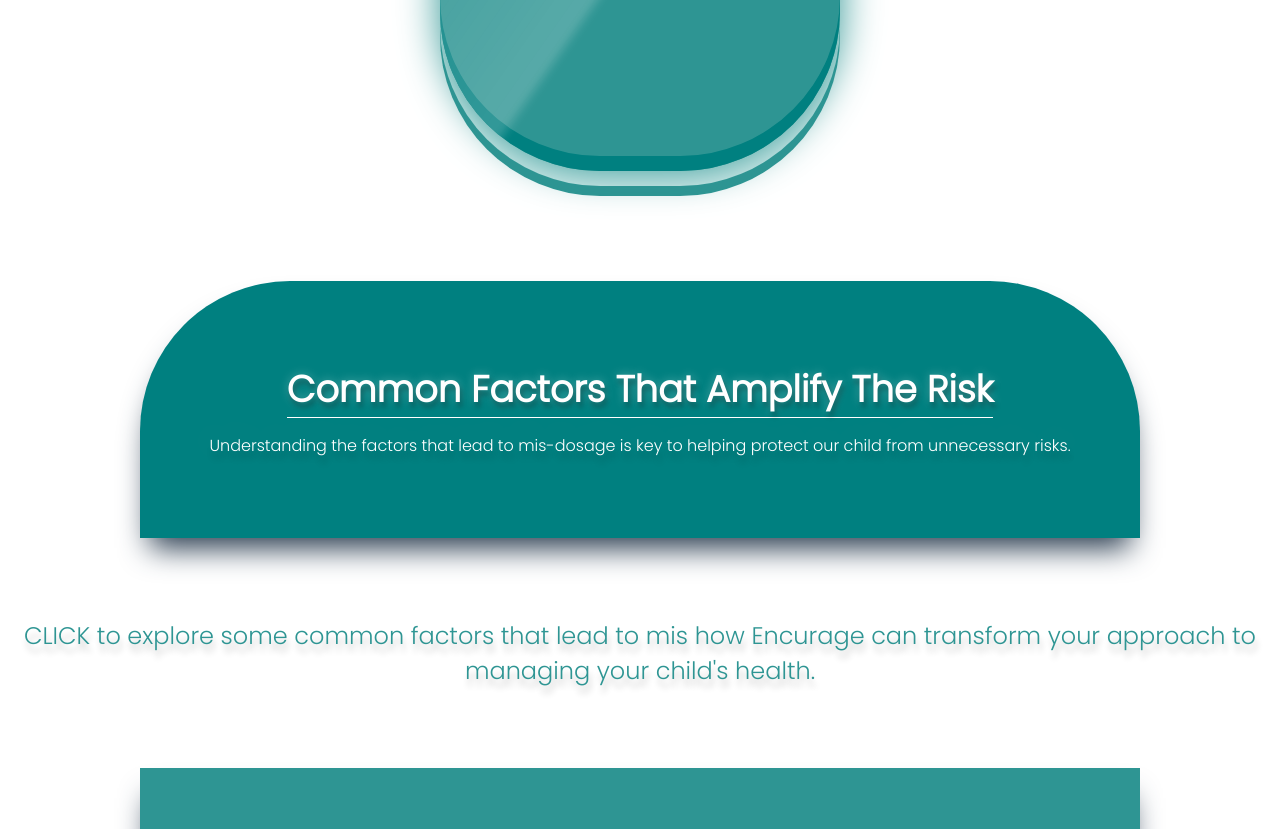
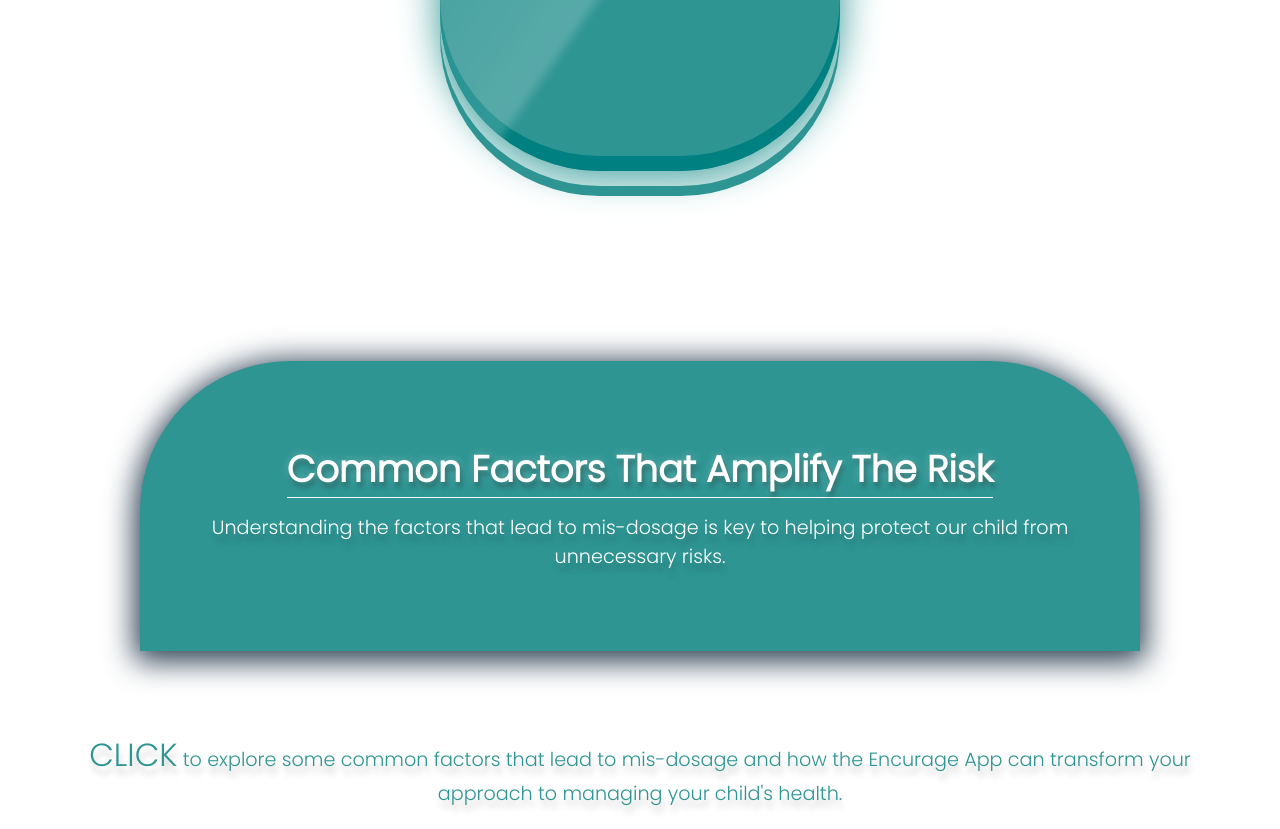
Before and after one commit to EncurageApp/encurageWeb, a React (Create React App) app: page /ChildrenHealth in a window 1280 px wide. Shown: the part 1968-2797 px from the top of the page. Built offline with nearby package versions, Linux system fonts and the light colour scheme.

Commit message:
changes to childrens page, work on slider

```diff
--- a/src/components/Collapsible.jsx
+++ b/src/components/Collapsible.jsx
@@ -4,7 +4,6 @@ export const Collapsible = (props) => {
   const [isOpen, SetIsOpen] = useState(false);
 
   const contentRef = useRef();
-  if (contentRef.current) console.log(contentRef.current.scrollHeight);
 
   const handleToggle = () => {
     SetIsOpen(!isOpen);
--- a/src/css/Buttons.css
+++ b/src/css/Buttons.css
@@ -98,7 +98,7 @@ Collapse Buttons
 */
 
 .collapse-btn {
-  font-size: 1.3rem;
+  font-size: 1rem;
   width: 300px;
   color: white;
   background: linear-gradient(
--- a/src/css/ChildrenHealth.css
+++ b/src/css/ChildrenHealth.css
@@ -1,6 +1,7 @@
 @import "./Root.css";
 
 .health-page p {
+  font-size: 1.2rem;
   text-shadow: 2px 8px 6px rgba(0, 0, 0, 0.2),
     0px -5px 35px rgba(255, 255, 255, 0.3);
 }
@@ -149,8 +150,7 @@ Reasons
 */
 
 .ch-reason-container {
-  position: relative;
-  margin: 5rem auto;
+  margin: 10rem auto;
   min-height: 100vh;
   color: white;
   text-align: center;
@@ -164,29 +164,29 @@ Reasons
   margin: 0 auto;
   padding: 5em 2rem;
   max-width: 1000px;
-  background-color: var(--primaryOne);
+  background-color: var(--primaryFour);
   display: flex;
   flex-direction: column;
   justify-content: center;
   align-items: center;
-  box-shadow: rgb(38, 57, 77) 0px 20px 30px -10px;
+  box-shadow: rgb(38, 57, 77) 0px 5px 30px 5px;
   transition: all 0.5s ease-in-out;
 }
 
-.ch-reason-container > div h3 {
-  padding-top: 3rem;
-  font-size: 1.5rem;
+.ch-reason-spacer {
+  margin: 0 auto;
+  color: var(--primaryFour);
+  font-size: 1.2rem;
+  padding: 5rem 2rem;
+  max-width: 1200px;
 }
 
-.ch-reason-spacer {
-  color: var(--primaryFour);
-  font-size: 1.5rem;
-  padding: 5rem 0;
+.ch-reason-spacer span {
+  font-size: 2rem;
 }
 
 .ch-reason-container > ul {
   margin: 0 auto;
-  padding-top: 3rem;
   max-width: 1000px;
   background-color: var(--primaryFour);
   min-height: 80vh;
@@ -194,13 +194,15 @@ Reasons
   flex-direction: column;
   justify-content: space-evenly;
   align-items: center;
-  box-shadow: rgb(38, 57, 77) 0px 20px 30px -10px;
+  box-shadow: rgb(38, 57, 77) 0px 20px 50px 5px;
 }
 
 .ch-reason-container li {
-  max-width: 800px;
+  max-width: 700px;
+  margin: 20px 0;
   padding: 20px 0;
   list-style: none;
+  border-bottom: 1px solid var(--primaryThree);
 }
 
 .ch-collapse {
@@ -231,15 +233,54 @@ Health Slider
 */
 
 .ch-slider {
-  max-width: 1200px;
+  border-radius: 0%;
+  min-height: 500px;
+  max-width: 800px;
   color: white;
   background-color: var(--primaryFour);
-  margin: 0 auto;
+  margin: 5rem auto;
+  padding: 1rem;
   text-align: center;
+  display: flex;
+  flex-direction: column;
+  justify-content: space-evenly;
+  align-items: center;
+  box-shadow: rgb(38, 57, 77) 0px 10px 60px -10px;
 }
 
 .ch-slider h2 {
-  border: none;
+  font-size: 2rem;
+}
+
+.ch-slider p {
+  max-width: 500px;
+}
+
+.ch-slider-btns {
+  width: 100%;
+  display: flex;
+  justify-content: space-evenly;
+  align-items: center;
+}
+
+.ch-slider-btns button {
+  transform: uppercase;
+  height: 25px;
+  width: 100px;
+  color: white;
+  background-color: var(--primaryFive);
+  border: 0.3px solid black;
+  border-radius: 20px;
+  transition: all 0.3s ease-in-out;
+}
+
+.ch-slider-btns button:hover {
+  color: var(--primaryFour);
+  background-color: var(--primaryThree);
+  border: 0.3px solid white;
+  box-shadow: rgba(14, 30, 37, 0.12) 0px 2px 4px 0px,
+    rgba(14, 30, 37, 0.32) 0px 2px 16px 0px;
+  transition: all 0.3s ease-in-out;
 }
 
 /*
@@ -285,6 +326,9 @@ Media Queries    Built from Mobile ==> Tablet/IPad ==> Desktop
   }
 
   /* Slider */
+  .ch-slider {
+    border-radius: 50%;
+  }
 }
 
 @media (min-width: 1100px) {
@@ -309,4 +353,7 @@ Media Queries    Built from Mobile ==> Tablet/IPad ==> Desktop
   }
 
   /* Slider */
+  .ch-slider {
+    border-radius: 50%;
+  }
 }
--- a/src/pages/ChildrenHealth.jsx
+++ b/src/pages/ChildrenHealth.jsx
@@ -77,8 +77,9 @@ export const ChildrenHealth = () => {
           </p>
         </div>
         <p className="ch-reason-spacer">
-          CLICK to explore some common factors that lead to mis how Encurage can
-          transform your approach to managing your child's health.
+          <span>CLICK</span> to explore some common factors that lead to
+          mis-dosage and how the Encurage App can transform your approach to
+          managing your child's health.
         </p>
         <ul>
           <li>
```
